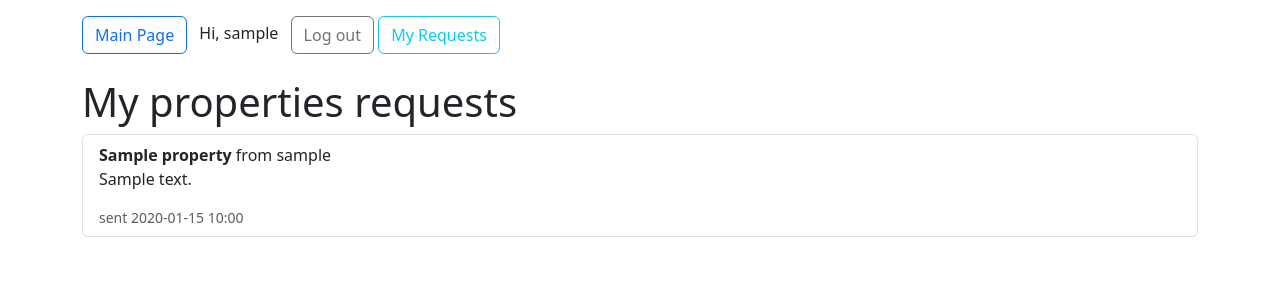
After one commit to ivgurinovich/Estate_Portal, a Django app: page /my_requests/ in a window 1280 px wide. The commit adds this page. Shown: the top 300 px of the page. Run offline with Django 5.2, Linux system fonts and the light colour scheme; a user stored in the database is signed in; data comes from the database, SQL or seed files in the repository; tables that the repository leaves empty hold one stand-in row (values such as "Sample post").

Commit message:
functionality with requests added

```diff
--- a/estate_portal/properties/forms.py
+++ b/estate_portal/properties/forms.py
@@ -1,6 +1,6 @@
 from django import forms
 
-from estate_portal.properties.models import DealRequest
+from .models import DealRequest
 
 
 class DealRequestForm(forms.ModelForm):
--- a/estate_portal/properties/templates/base.html
+++ b/estate_portal/properties/templates/base.html
@@ -17,6 +17,9 @@
         {% csrf_token %}
         <button class="btn btn-outline-secondary">Log out</button>
     </form>
+    {% if user.is_owner%}
+    <a href="{% url 'properties:owner_request_list' %}" class="btn btn-outline-info">My Requests</a>
+    {% endif %}
 
     {%else%}
     <a href="{% url 'users:login'%}" class="btn btn-outline-secondary">Log In</a>
--- /dev/null
+++ b/estate_portal/properties/templates/owner_requests.html
@@ -0,0 +1,21 @@
+{% extends 'base.html' %}
+{% block title %}My requests{% endblock %}
+{% block content %}
+  <h1>My properties requests</h1>
+
+  {% if deal_requests %}
+  <ul class="list-group">
+      {% for req in deal_requests %}
+          <li class="list-group-item">
+              <strong>{{ req.property.title }}</strong> from {{ req.seeker.username }}
+              {{ req.message|linebreaks }}
+              <small class="text-muted d-block">
+                sent {{ req.created_at|date:"Y-m-d H:i" }}
+              </small>
+          </li>
+      {% endfor %}
+  </ul>
+  {% else %}
+  <p>No requests yet</p>
+  {% endif %}
+{% endblock %}
--- a/estate_portal/properties/urls.py
+++ b/estate_portal/properties/urls.py
@@ -1,12 +1,11 @@
 from django.urls import path
-from properties.views import property_list, property_detail
-
-from estate_portal.properties.views import create_deal_request
+from properties.views import property_list, property_detail, create_deal_request,owner_request_list
 
 app_name = 'properties'
 
 urlpatterns = [
     path('', property_list, name='property_list'),
-    path('<int:prop_id>/', property_detail, name='detail')
-    path("<int:prop_id>/request", create_deal_request, name='deal_request')
+    path('<int:prop_id>/', property_detail, name='detail'),
+    path("<int:prop_id>/request", create_deal_request, name='deal_request'),
+    path('my_requests/', owner_request_list, name='owner_request_list'),
 ]
--- a/estate_portal/properties/views.py
+++ b/estate_portal/properties/views.py
@@ -1,5 +1,5 @@
 from django.shortcuts import render, get_object_or_404, redirect
-from properties.models import Property
+from properties.models import Property, DealRequest
 from django.contrib.auth.decorators import login_required
 from properties.forms import DealRequestForm
 
@@ -26,8 +26,18 @@ def create_deal_request(request, prop_id):
             deal_request.property = property_obj
             deal_request.save()
             return redirect('properties:detail', prop_id=prop_id)
-        else:
-            form = DealRequestForm()
+    else:
+        form = DealRequestForm()
 
-        return render(request, 'deal_request_form.html',
-                      context={'form': form, 'property': property_obj})
+    return render(request, 'deal_request_form.html', {
+        'form': form,
+        'property': property_obj
+    })
+
+
+@login_required
+def owner_request_list(request):
+    deal_requests = DealRequest.objects.select_related('property', 'seeker').filter(
+        property__owner=request.user).order_by("-created_at")
+    return render(request, template_name='owner_requests.html',
+                  context={'deal_requests': deal_requests})
--- a/estate_portal/users/models.py
+++ b/estate_portal/users/models.py
@@ -40,3 +40,9 @@ class User(AbstractUser):
     REQUIRED_FIELDS = ["role", "email"]
 
     objects = CustomUserManager()
+
+    def is_seeker(self):
+        return self.role.name == "seeker"
+
+    def is_owner(self):
+        return self.role.name == "owner"
```
Also changed, not shown: estate_portal/properties/templates/deal_request_form.html (+4 -5 lines), estate_portal/properties/templates/property_detail.html (+10 -9 lines).
